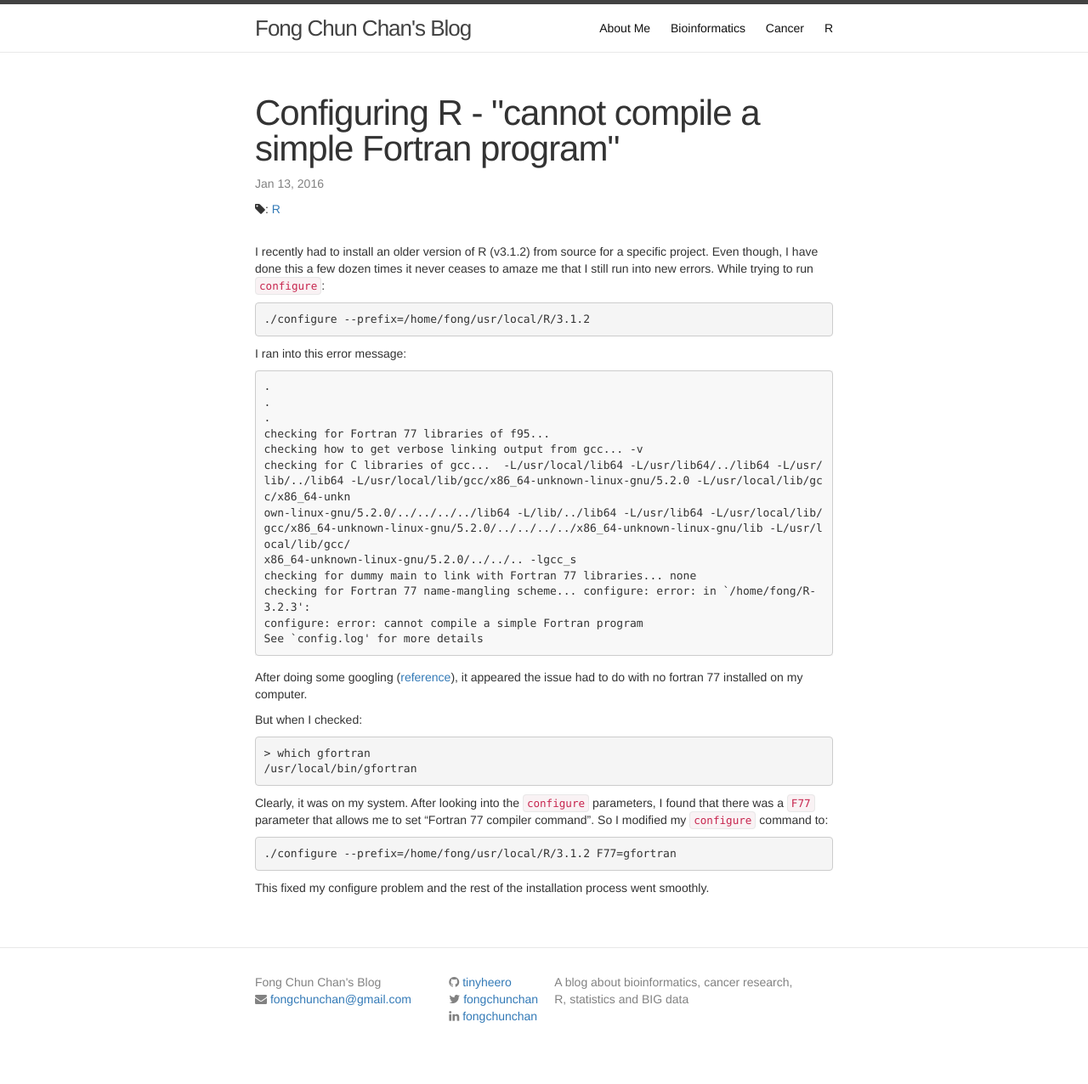
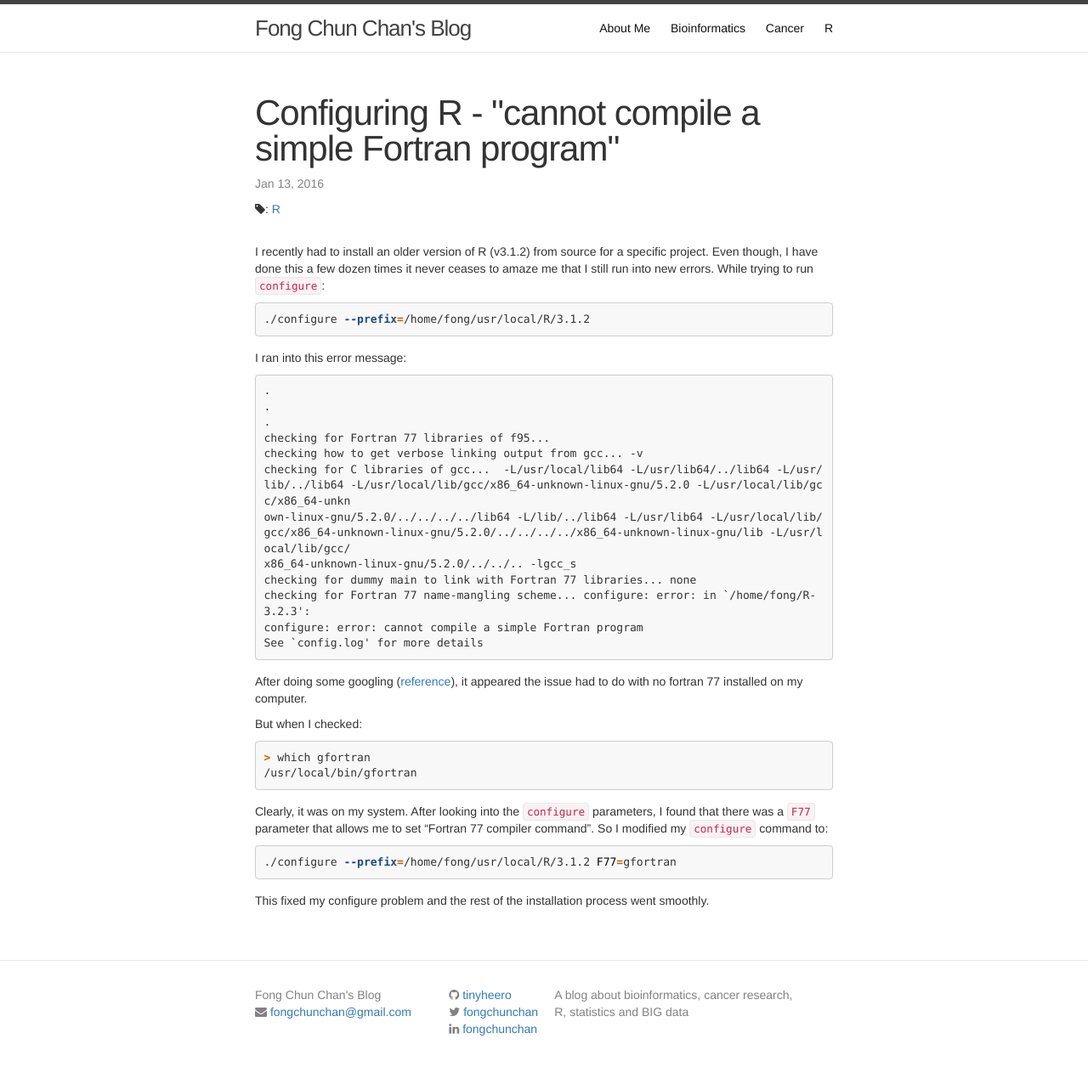
Before and after one commit to tinyheero/tinyheero.github.io, a Jekyll site: the page built from _posts/2016-01-13-configure-r-cannot-compile-fortran.md, in a window 1280 px wide. Shown: the whole page at 85% size. Built offline with Jekyll 4.4.1, drawn with Linux system fonts in a browser that asks for light colours; nearby versions of some CDN libraries; library files that are not in the unit come from our copies; Markdown is read by kramdown in place of the engine named in the settings; comment, search, counter and statistics services are not loaded.

Commit message:
Switching Post to Use kramdown Parser

````diff
--- a/_posts/2016-01-13-configure-r-cannot-compile-fortran.md
+++ b/_posts/2016-01-13-configure-r-cannot-compile-fortran.md
@@ -7,13 +7,13 @@
 
 I recently had to install an older version of R (v3.1.2) from source for a specific project. Even though, I have done this a few dozen times it never ceases to amaze me that I still run into new errors. While trying to run `configure`:
 
-```{bash}
+~~~bash
 ./configure --prefix=/home/fong/usr/local/R/3.1.2
-```
+~~~
 
 I ran into this error message:
 
-```
+~~~
 .
 .
 .
@@ -26,21 +26,21 @@
 checking for Fortran 77 name-mangling scheme... configure: error: in `/home/fong/R-3.2.3':
 configure: error: cannot compile a simple Fortran program
 See `config.log' for more details
-```
+~~~
 
 After doing some googling ([reference](https://github.com/Homebrew/homebrew/issues/12776)), it appeared the issue had to do with no fortran 77 installed on my computer.
 
 But when I checked:
 
-```{bash}
+~~~bash
 > which gfortran
 /usr/local/bin/gfortran
-```
+~~~
 
 Clearly, it was on my system. After looking into the `configure` parameters, I found that there was a `F77` parameter that allows me to set "Fortran 77 compiler command". So I modified my `configure` command to:
 
-```{bash}
+~~~bash
 ./configure --prefix=/home/fong/usr/local/R/3.1.2 F77=gfortran
-```
+~~~
 
 This fixed my configure problem and the rest of the installation process went smoothly.
````
